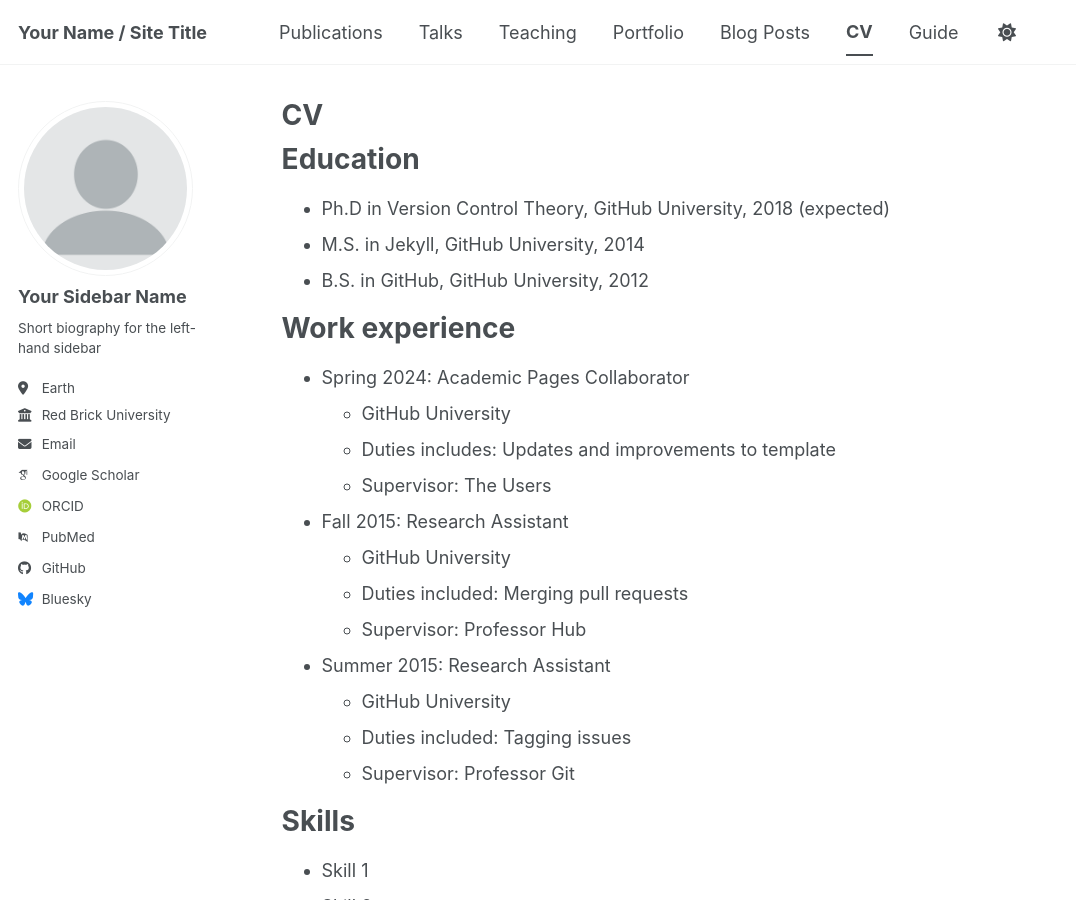
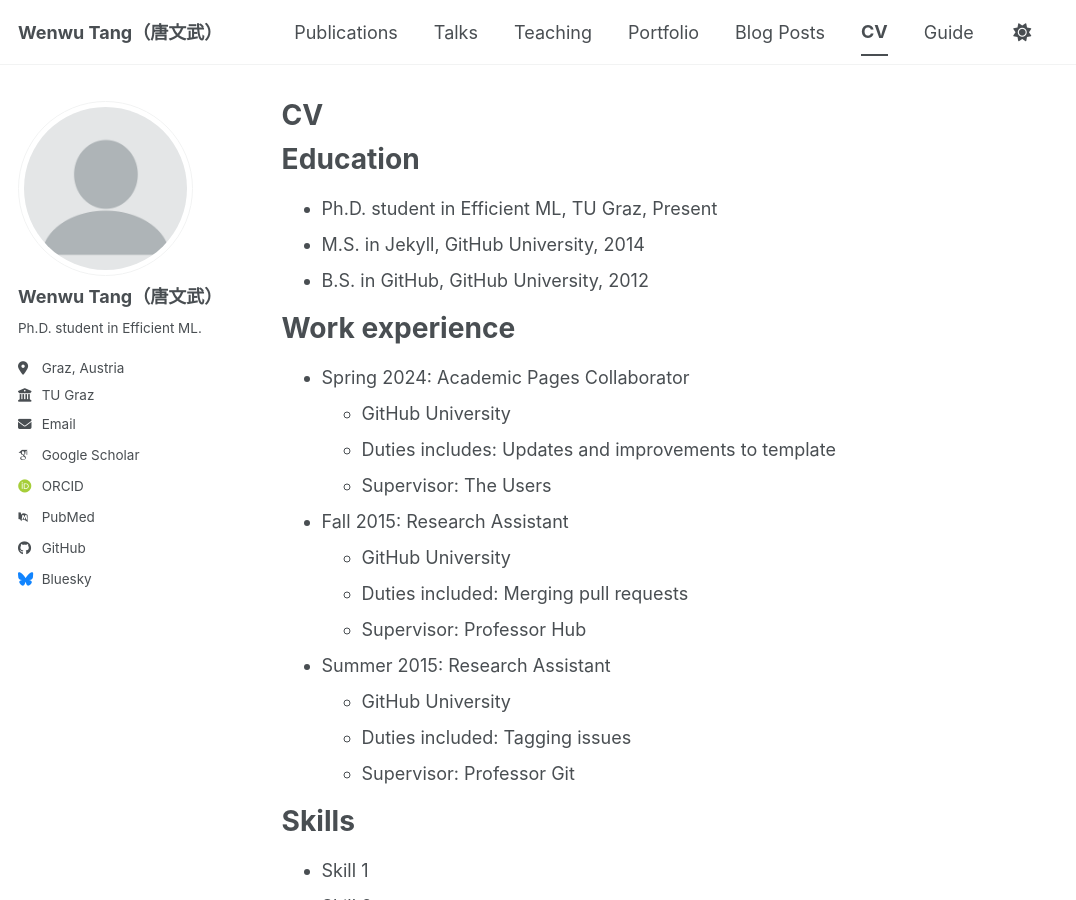
Before and after one commit to TWWinde/TWWinde.github.io, a Jekyll site: the page built from _pages/cv.md, in a window 1280 px wide and 900 px high. Shown: the whole window, without its empty margins (0-1076 px from the left). Built offline with Jekyll 4.4.1, drawn with Linux system fonts in a browser that asks for light colours; some web fonts are replaced; a script bundle is joined from its source files by our own code; library files that are not in the unit come from our copies; some of the changed text lies outside the part shown.

Commit message:
update info

```diff
--- a/_config.yml
+++ b/_config.yml
@@ -9,10 +9,10 @@
 # Basic Site Settings
 locale                   : "en-US"
 site_theme               : "default" # The available themes options are "default", "air", "sunrise", "mint", "dirt" and "contrast"
-title                    : "Your Name / Site Title"
+title                    : "Wenwu Tang（唐文武）"
 title_separator          : "-"
-name                     : &name "Your Name"
-description              : &description "Your Name's academic portfolio"   # Update this with a general description of your site, this is the default if not overridden by a page
+name                     : &name "Wenwu Tang（唐文武）"
+description              : &description "Wenwu Tang（唐文武）'s academic portfolio. Ph.D. student in Efficient ML."   # Update this with a general description of your site, this is the default if not overridden by a page
 url                      : https://academicpages.github.io # The base hostname & protocol for your site e.g. "https://[your GitHub username].github.io",
                                                            # or if you already have some other page hosted on Github then use "https://[your GitHub username].github.io/[Your Repo Name]"
 baseurl                  : "" # the subpath of your site, e.g. "/blog"
@@ -24,11 +24,11 @@
 author:
   # Biographic information
   avatar           : "profile.png"
-  name             : "Your Sidebar Name"
+  name             : "Wenwu Tang（唐文武）"
   pronouns         : # example: "she/her"
-  bio              : "Short biography for the left-hand sidebar"
-  location         : "Earth"
-  employer         : "Red Brick University"
+  bio              : "Ph.D. student in Efficient ML."
+  location         : "Graz, Austria"
+  employer         : "TU Graz"
   uri              : # URL
   email            : "none@example.org"
 
--- a/_pages/cv.md
+++ b/_pages/cv.md
@@ -11,7 +11,7 @@
 
 Education
 ======
-* Ph.D in Version Control Theory, GitHub University, 2018 (expected)
+* Ph.D. student in Efficient ML, TU Graz, Present
 * M.S. in Jekyll, GitHub University, 2014
 * B.S. in GitHub, GitHub University, 2012
 
```
Also changed, not shown: _data/cv.json (+10 -12 lines).
